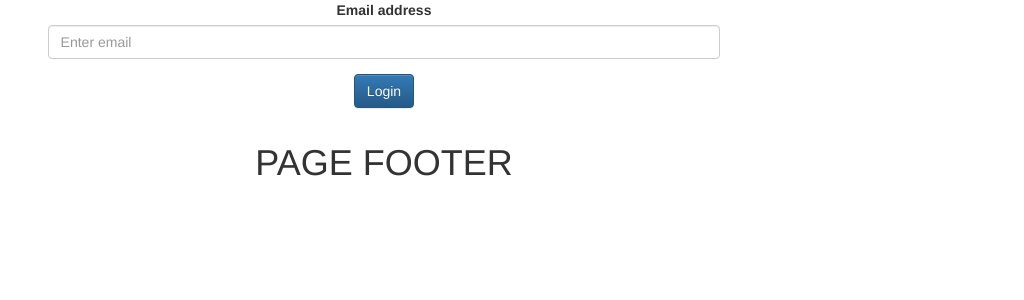
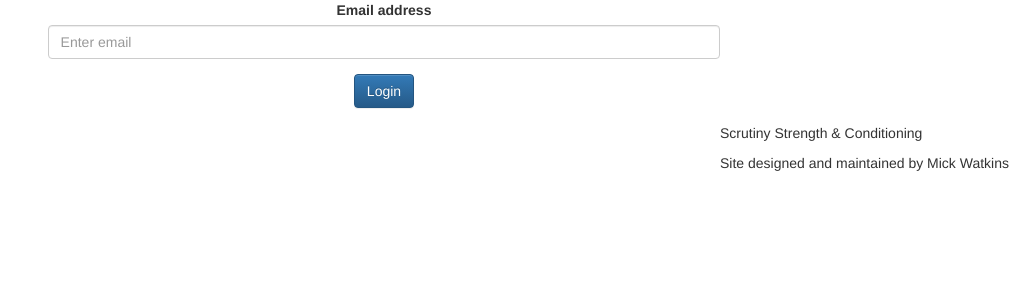
Before and after one commit to watksimo/scrutiny_app, a PHP site: page /login.php in a window 1280 px wide. Shown: the part 70-370 px from the top of the page, without its empty margins (256-1280 px from the left). Run offline with PHP 8.4, Linux system fonts and the light colour scheme; some libraries are stand-ins or nearby versions.

Commit message:
Fixed login page footer.

```diff
--- a/home.php
+++ b/home.php
@@ -27,6 +27,7 @@
 		<script src="https://maxcdn.bootstrapcdn.com/bootstrap/3.3.7/js/bootstrap.min.js" integrity="sha384-Tc5IQib027qvyjSMfHjOMaLkfuWVxZxUPnCJA7l2mCWNIpG9mGCD8wGNIcPD7Txa" crossorigin="anonymous"></script>
         <link rel="stylesheet" href="https://maxcdn.bootstrapcdn.com/bootstrap/3.3.7/css/bootstrap.min.css" integrity="sha384-BVYiiSIFeK1dGmJRAkycuHAHRg32OmUcww7on3RYdg4Va+PmSTsz/K68vbdEjh4u" crossorigin="anonymous">
         <link rel="stylesheet" href="https://maxcdn.bootstrapcdn.com/bootstrap/3.3.7/css/bootstrap-theme.min.css" integrity="sha384-rHyoN1iRsVXV4nD0JutlnGaslCJuC7uwjduW9SVrLvRYooPp2bWYgmgJQIXwl/Sp" crossorigin="anonymous">
+
         <script type="text/javascript">
         	var isTrainer = <?php echo $is_trainer; ?>;
         	console.log(isTrainer);
--- a/login.php
+++ b/login.php
@@ -15,6 +15,9 @@
 
         <link rel="stylesheet" type="text/css" href="css/style.css">
         <!-- Bootstrap -->
+        <script src="https://code.jquery.com/jquery-1.12.4.js"></script>
+        <script src="https://code.jquery.com/ui/1.12.1/jquery-ui.js"></script>
+        <script src="https://maxcdn.bootstrapcdn.com/bootstrap/3.3.7/js/bootstrap.min.js" integrity="sha384-Tc5IQib027qvyjSMfHjOMaLkfuWVxZxUPnCJA7l2mCWNIpG9mGCD8wGNIcPD7Txa" crossorigin="anonymous"></script>
         <link rel="stylesheet" href="https://maxcdn.bootstrapcdn.com/bootstrap/3.3.7/css/bootstrap.min.css" integrity="sha384-BVYiiSIFeK1dGmJRAkycuHAHRg32OmUcww7on3RYdg4Va+PmSTsz/K68vbdEjh4u" crossorigin="anonymous">
         <link rel="stylesheet" href="https://maxcdn.bootstrapcdn.com/bootstrap/3.3.7/css/bootstrap-theme.min.css" integrity="sha384-rHyoN1iRsVXV4nD0JutlnGaslCJuC7uwjduW9SVrLvRYooPp2bWYgmgJQIXwl/Sp" crossorigin="anonymous">
     </head>
@@ -52,20 +55,18 @@
 
         </div>
 
-        <div class="footer row">
-            <div class="col-sm-12">
-                <h1>PAGE FOOTER</h1>
-            </div>
-        </div>
-
     </body>
 
     <footer>
-        <script src="https://code.jquery.com/jquery-1.12.4.js"></script>
-        <script src="https://code.jquery.com/ui/1.12.1/jquery-ui.js"></script>
-        <script src="https://maxcdn.bootstrapcdn.com/bootstrap/3.3.7/js/bootstrap.min.js" integrity="sha384-Tc5IQib027qvyjSMfHjOMaLkfuWVxZxUPnCJA7l2mCWNIpG9mGCD8wGNIcPD7Txa" crossorigin="anonymous"></script>
+        <div class="footer">
+            <div class="col-sm-12">
+                <div class="pull-right">
+                    <p>Scrutiny Strength & Conditioning</p>
+                    <p>Site designed and maintained by Mick Watkins</p>
+                </div>
+            </div>
+        </div>
         <script src="https://maps.googleapis.com/maps/api/js?key=AIzaSyDjBf13Qu1XH0l-KcykGEM8LshQFw1c4Bc"></script>
-
         <script type="text/javascript" src="js/functions.js"></script>
         <script type="text/javascript" src="js/login.js"></script>
     </footer>
```
